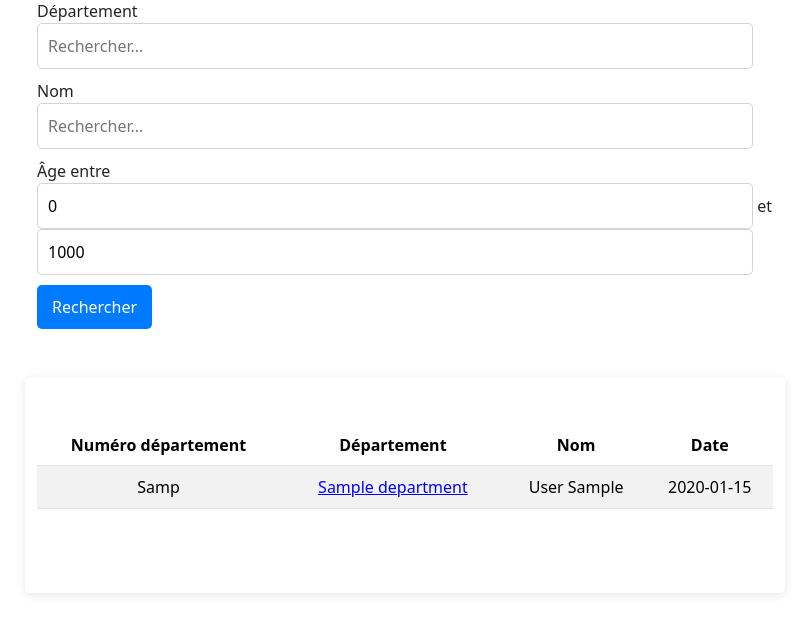
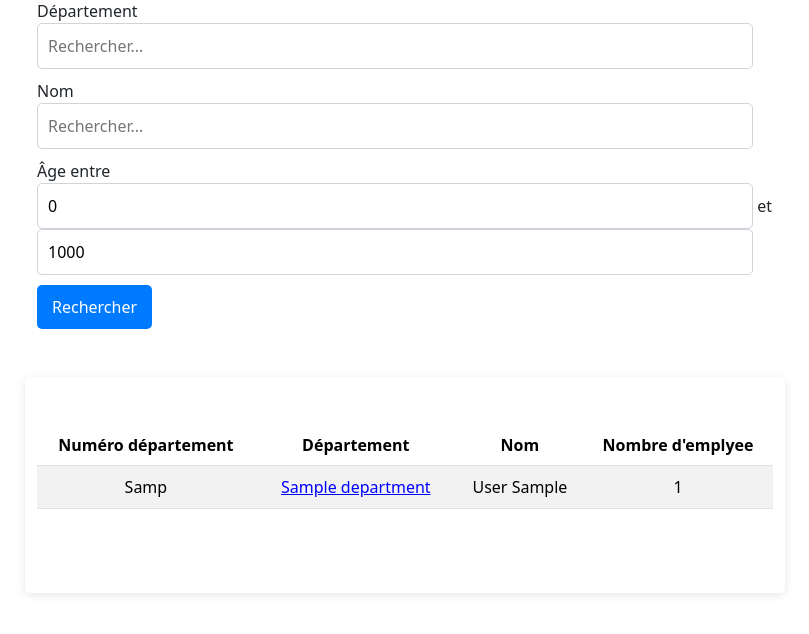
Before and after one commit to ManevaEli/test_db-master, a PHP site: page /pages/index.php in a window 1280 px wide. Shown: the part 147-781 px from the top of the page, without its empty margins (235-1044 px from the left). Run offline with PHP 8.4, Linux system fonts and the light colour scheme; tables that the repository leaves empty hold one stand-in row (values such as "Sample post"); data that the repository does not hold is empty.

Commit message:
countFonction

```diff
--- a/fonction/bdd.php
+++ b/fonction/bdd.php
@@ -147,5 +147,12 @@ function searchEmploye($dept, $name, $min, $max, $page)
     mysqli_free_result($tab);
     return $result;
 }
+function countEmplye()
+{
+   $bdd = dbconnect();
+  $resultat=mysqli_query($bdd ," Select count(*) nb from v_employees_departements group by dept_name");
+  $donnees = mysqli_fetch_assoc($resultat);
+  return $donnees;
+}
 
 ?>
--- a/pages/index.php
+++ b/pages/index.php
@@ -37,12 +37,13 @@ require_once("../fonction/bdd.php");
                                     <th scope="col">Numéro département</th>
                                     <th scope="col">Département</th>
                                     <th scope="col">Nom</th>
-                                    <th scope="col">Date</th>
+                                    <th scope="col">Nombre d'emplyee</th>
                                 </tr>
                             </thead>
-                            <tbody>
+                            <body>
                                 <?php
                                 $resultat = get_actualMAnager();
+
                                 while ($donnees = mysqli_fetch_assoc($resultat)) { ?>
                                     <tr>
                                         <td scope="row"><?php echo $donnees['dept_no']; ?></td>
@@ -55,8 +56,13 @@ require_once("../fonction/bdd.php");
                                             </form>
                                         </td>
                                         <td scope="row"><?php echo $donnees['last_name']; ?> <?php echo $donnees['first_name']; ?></td>
-                                        <td scope="row"><?php echo $donnees['from_date']; ?></td>
+
+                                       <?php
+                                         $nombre_emp= countEmplye();
+                                        { ?>
+                                        <td scope="row"><?php echo $nombre_emp['nb']; ?></td>
                                     </tr>
+                                      <?php } ?>
                                 <?php } ?>
                             </tbody>
                         </table>
--- a/view.sql
+++ b/view.sql
@@ -5,6 +5,7 @@ SELECT
     e.last_name,
     d.dept_name,
     e.birth_date
+
 FROM
 employees e
     JOIN dept_emp de
```
Also changed, not shown: 1 other file.
